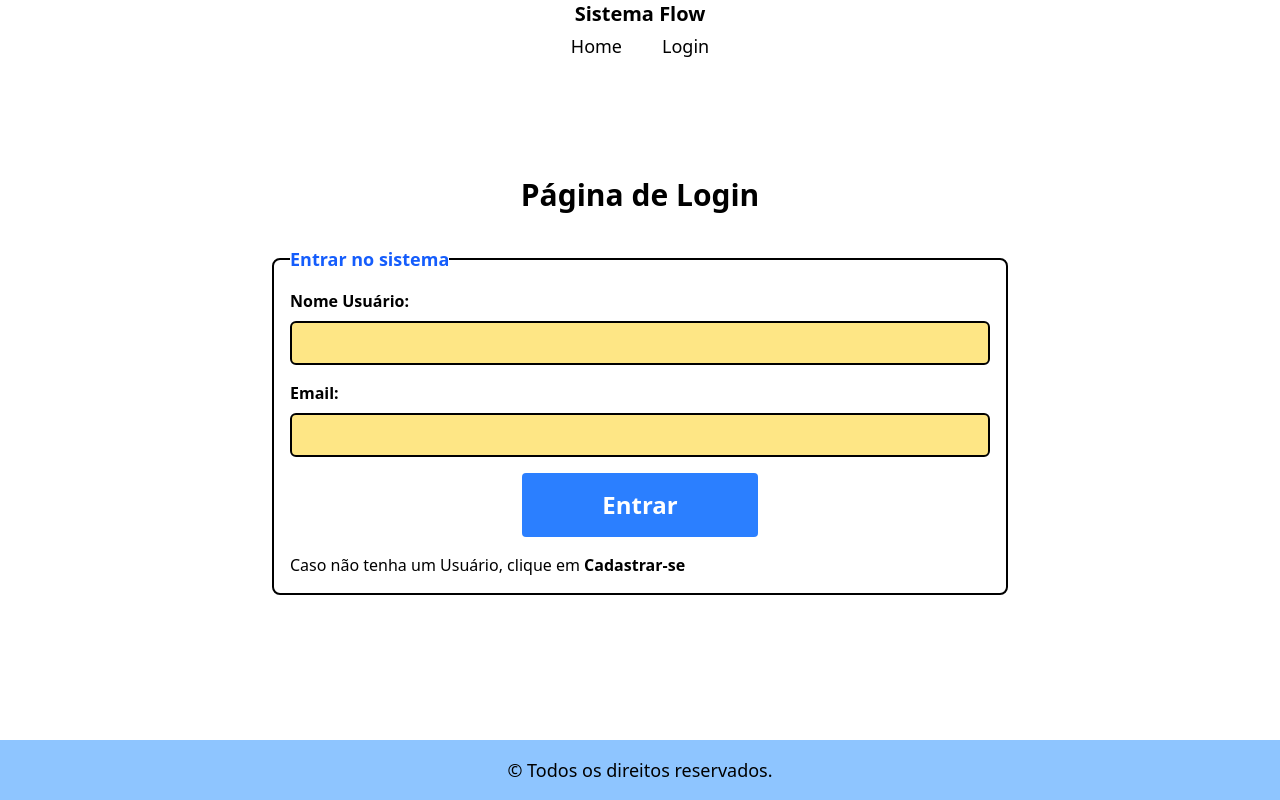
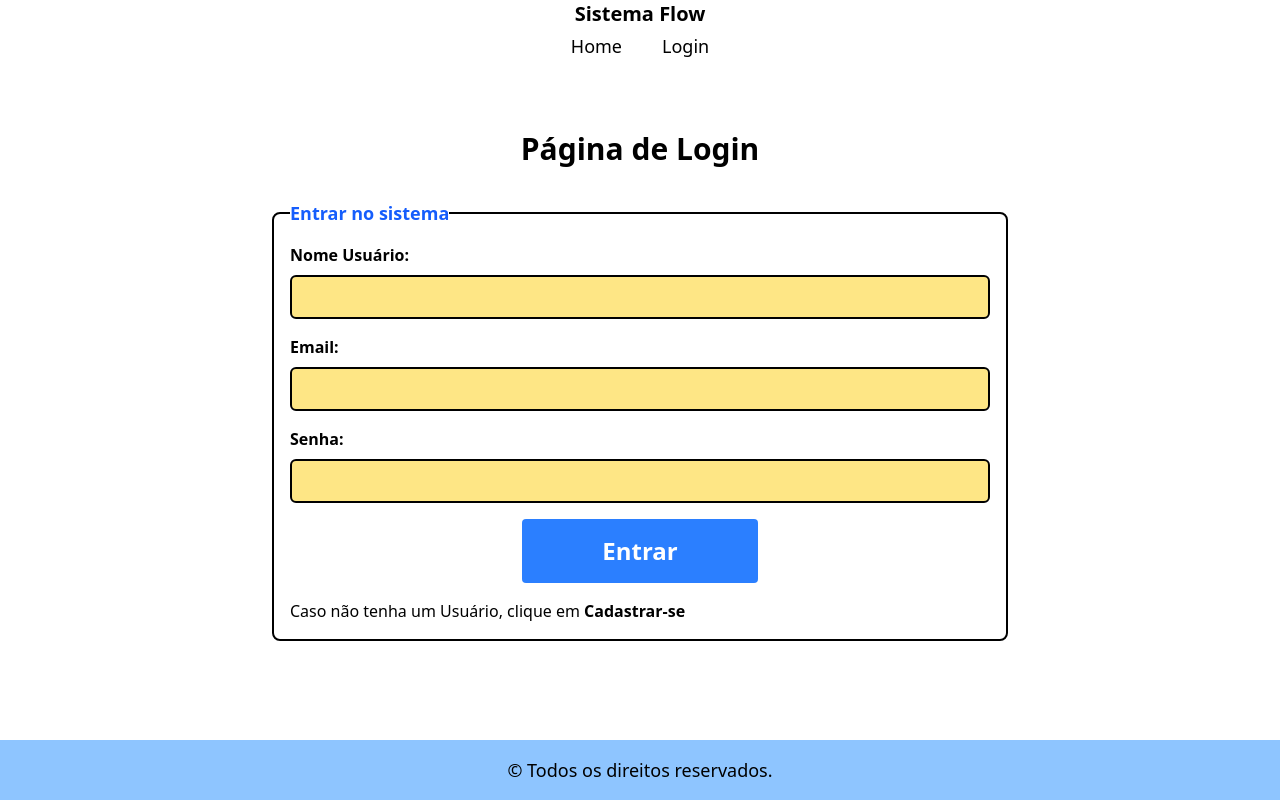
Before and after one commit to 1TDSPG-25/sistema-flow, a React (Vite) app in the folder sistema-flow/: page /login in a window 1280 px wide. Built offline with nearby package versions, Linux system fonts and the light colour scheme.

Commit message:
feat: criação do atributo senha no tipoUser, e colocando campo senha no formulário da página de login

```diff
--- a/sistema-flow/src/routes/Login/index.tsx
+++ b/sistema-flow/src/routes/Login/index.tsx
@@ -53,11 +53,13 @@ export default function Login() {
                             <label htmlFor="idEmail">Email:</label>
                             <input type="email" id="idEmail" className="bg-amber-200" {...register("email", { required: "Insira Email do usuário", pattern: { value: /^[^\s@]+@[^\s@]+\.[^\s@]+$/, message: "Formato de email inválido" } })} aria-invalid={!!errors.email} aria-describedby={errors.email ? "email-error" : undefined} /> {errors.email && <span role="alert" id="email-error" className="text-red-600 bg-red-300 border-[1px] border-red-600 rounded-md p-2">{errors.email.message}</span>}
                         </div>
-
+                        <div>
+                            <label htmlFor="idSenha">Senha:</label>
+                            <input type="text" id="idSenha" className="bg-amber-200" {...register("senha", { required:"Insira a Senha do Usuário" })} aria-invalid={!!errors.senha} aria-describedby={errors.senha ? "senha-error" : undefined} /> {errors.senha && <span role="alert" id="senha-error" className="text-red-600 bg-red-300 border-[1px] border-red-600 rounded-md p-2">{errors.senha.message}</span>}
+                        </div>
                         <div>
                             <button type="submit">Entrar</button>
                         </div>
-
                         <div>
                             <p>Caso não tenha um Usuário, clique em <Link to="/cadastro" className="hover:underline hover:text-blue-500 font-bold">Cadastrar-se</Link></p>
                         </div>
--- a/sistema-flow/src/types/tipoUsuario.ts
+++ b/sistema-flow/src/types/tipoUsuario.ts
@@ -2,6 +2,7 @@ export type TipoUser = {
     id:number;
     nome:string;
     nomeUser:string;
+    senha:string;
     email:string;
     avatar:string;
 }
```
